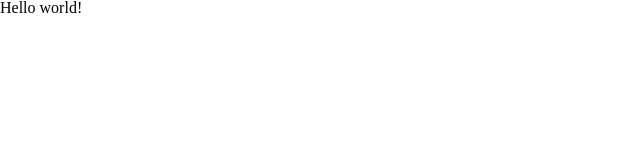
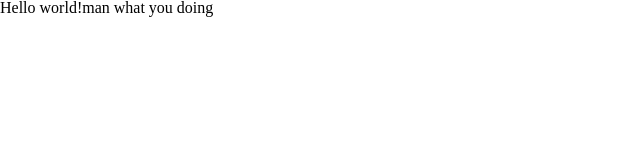
Before and after one commit to SanekOstapiuk/learning, a website: page src/index.html in a window 1280 px wide. Shown: the whole page, without its empty margins (0-640 px from the left). Drawn offline with nearby package versions, Linux system fonts and the light colour scheme; files that its build step writes are made by us from their sources.

Commit message:
header start

```diff
--- a/src/index.html
+++ b/src/index.html
@@ -7,7 +7,7 @@
     <link rel="stylesheet" href="/style/main.css" >
   </head>
   <body>
-    <h1>Hello world!</h1>
+    <h1>Hello world!man what you doing</h1>
     <script src="/js/main.js"></script>
   </body>
 </html>
```
